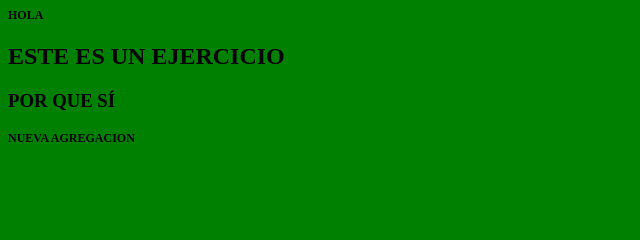
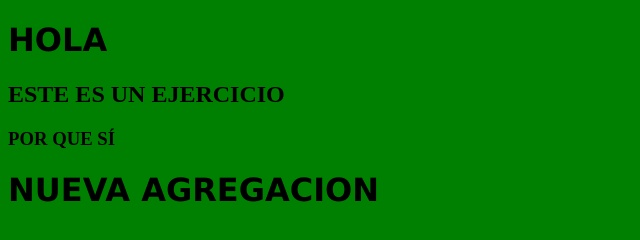
Before and after one commit to JFierrox/GIThub-probando-gitadsi, a plain HTML site: page Index.html in a window 1280 px wide. Shown: the whole page, without its empty margins (0-640 px from the left). Drawn offline with Linux system fonts and the light colour scheme.

Commit message:
ESTILO.CSS

```diff
--- a/CSS/Estilos.Css
+++ b/CSS/Estilos.Css
@@ -2,5 +2,5 @@ body{
     background-color: green;
 }
 h1{
-    font-size:12px;
+    font-family:Verdana, Geneva, Tahoma, sans-serif;
 }
```
